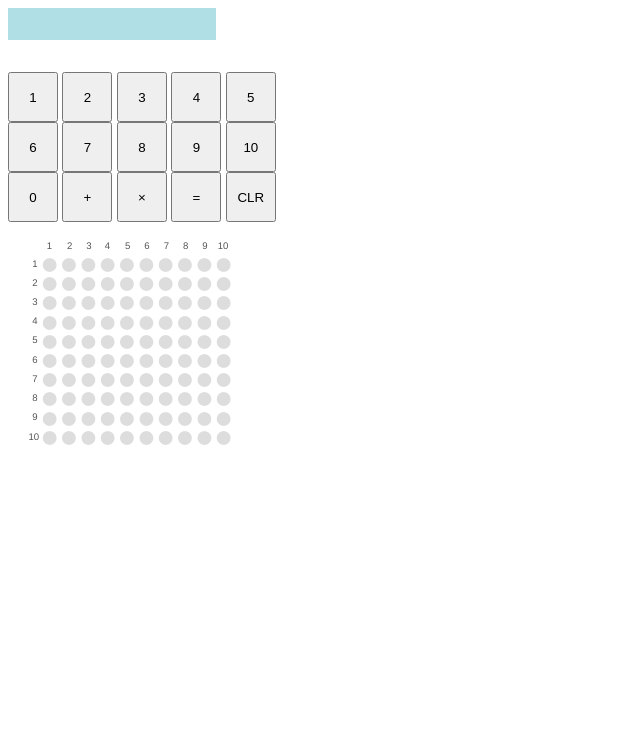
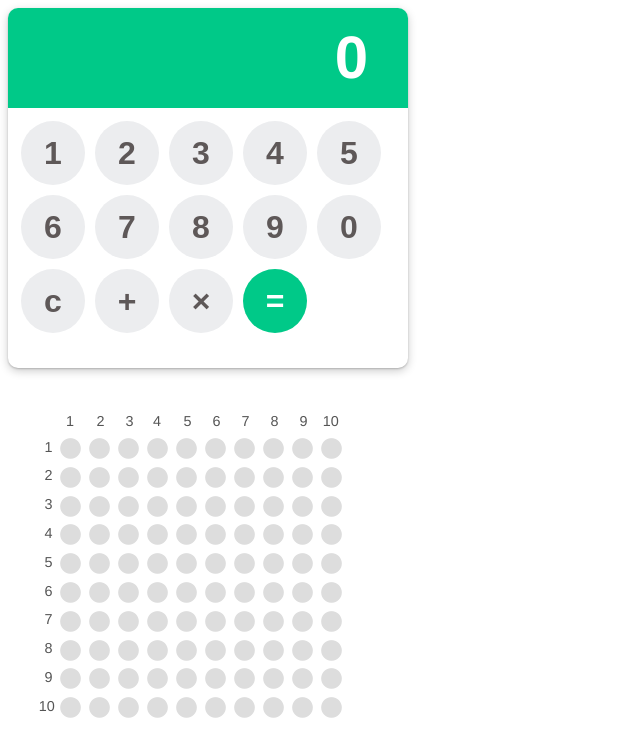
Before and after one commit to momo1002/webCalculation, a plain HTML site: page calc.html in a window 1280 px wide. Shown: the whole page, without its empty margins (0-640 px from the left). Drawn offline with Linux system fonts and the light colour scheme.

Commit message:
modify design - size, color

```diff
--- a/calc.html
+++ b/calc.html
@@ -6,27 +6,30 @@
 </head>
 
 <body>
-    <div id="number-display"></div>
+    <div class="container">
+        <div id="number-display" contentEditable=true data-text="0"></div>
         <input id="ipt" />
-    <div class="spacer"></div>
         <div class="alert"></div>
-
+        <div class="button-container">
             <button value="1"  onclick="pressNumber('1');">1</button>
             <button value="2"  onclick="pressNumber('2');">2</button>
             <button value="3"  onclick="pressNumber('3');">3</button>
             <button value="4"  onclick="pressNumber('4');">4</button>
-    <button value="5"  onclick="pressNumber('5');">5</button><br />
+            <button value="5"  onclick="pressNumber('5');">5</button>
+            <br class="clr" />
             <button value="6"  onclick="pressNumber('6');">6</button>
             <button value="7"  onclick="pressNumber('7');">7</button>
             <button value="8"  onclick="pressNumber('8');">8</button>
             <button value="9"  onclick="pressNumber('9');">9</button>
-    <button value="10" onclick="pressNumber('10');">10</button><br />
             <button value="0"  onclick="pressNumber('0'); zero();">0</button>
+            <br class="clr" />
+            <button onclick="update(''); baseCircle();">c</button>
             <button value="+"  onclick="pressSymbol('+');">+</button>
             <button value="*"  onclick="pressSymbol('*');">×</button>
 
-    <button onclick="calc(); multiColorCircle();">=</button>
-    <button onclick="update(''); baseCircle();">CLR</button>
+            <button class="point-color" onclick="calc(); multiColorCircle();">=</button>
+        </div>
+    </div>
     <div class="spacer"></div>
     <div id="circle"></div>
     <div class="spacer"></div>
--- a/main.css
+++ b/main.css
@@ -1,6 +1,78 @@
+*, *:before, *:after {
+  -webkit-box-sizing: border-box;
+  box-sizing: border-box
+}
 body {
     font-family: "Helvetica Neue",Arial,"Hiragino Kaku Gothic ProN","Hiragino Sans",Meiryo, sans-serif;
 }
+[contentEditable=true]:empty:not(:focus):before{
+    content:attr(data-text)
+}
+.spacer {
+    height: 4em;
+    clear: both;
+}
+.clr {
+    clear: both;
+}
+
+input {
+    font-size: large;
+    width: 3em;
+    background-color: powderblue;
+    margin: 5px;
+}
+#ipt {
+    display: none;
+}
+.container {
+    background: #fff;
+    box-shadow: 0 1px 2px 0 rgba(0,0,0,0.2), 0 3px 10px 0 rgba(0,0,0,0.2);
+    border-radius: 10px;
+    width: 400px;
+    height: 360px;
+    text-align: center;
+}
+#number-display {
+    width: 100%;
+    height: 100px;
+    padding: 20px 40px;
+    background: #00c988;
+    border-top-left-radius: 10px;
+    border-top-right-radius: 10px;
+    text-align: right;
+    color: #ffffff;
+    font-weight: 700;
+    font-size: 60px;
+    line-height: 60px;
+}
+
+.button-container {
+    padding: 0.5em;
+}
+
+button {
+    width: 2em;
+    height: 2em;
+    float: left;
+    padding: 0;
+    margin: 5px;
+    box-sizing: border-box;
+    background: #ecedef;
+    border: none;
+    font-size: 2em;
+    line-height: 2em;
+    border-radius: 50%;
+    font-weight: 700;
+    color: #5E5858;
+    cursor: pointer;
+}
+
+.point-color {
+ background: #00c988;
+ color: #ffffff;
+}
+
 #circle span {
     display: block;
     float: left;
@@ -88,53 +160,19 @@ span#c91:after {
     left: -1.2em;
 }
 
-#number-display {
-    width: 200px;
-    height: 2em;
-    line-height: 2em;
-    background-color: powderblue;
-    padding-left: 0.5em;
-    letter-spacing: 0.1em
-}
-button {
-	width: 50px;
-	height: 50px;
-}
+
 #circle {
     margin-left: 1em;
     color: #ddd;
-    font-size: 2em;
-    line-height: 0.6em;
-}
-#circle2, #circle3 {
-    color: #ccc;
-    font-size: 2em;
+    font-size: 3em;
     line-height: 0.6em;
 }
 .first-pressed-circle {
-    color: #DE3163;
+    color: #FE5E54;
 }
 .second-pressed-circle {
-    color:  #6495ED;
+    color:  #FCD200;
 }
 .multi-pressed-circle {
-    color:  #9A012D;
+    color:  #FFB3C1;
 }
-.spacer {
-    height: 2em;
-}
-input {
-    font-size: large;
-    width: 3em;
-    background-color: powderblue;
-    margin: 5px;
-}
-#ipt {
-    display: none;
-}
-#ipt2 {
-    background-color: palevioletred;
-}
-#ipt3 {
-    background-color: lightgoldenrodyellow;
-}
```
Lines whose indentation alone changed are shown as unchanged.
